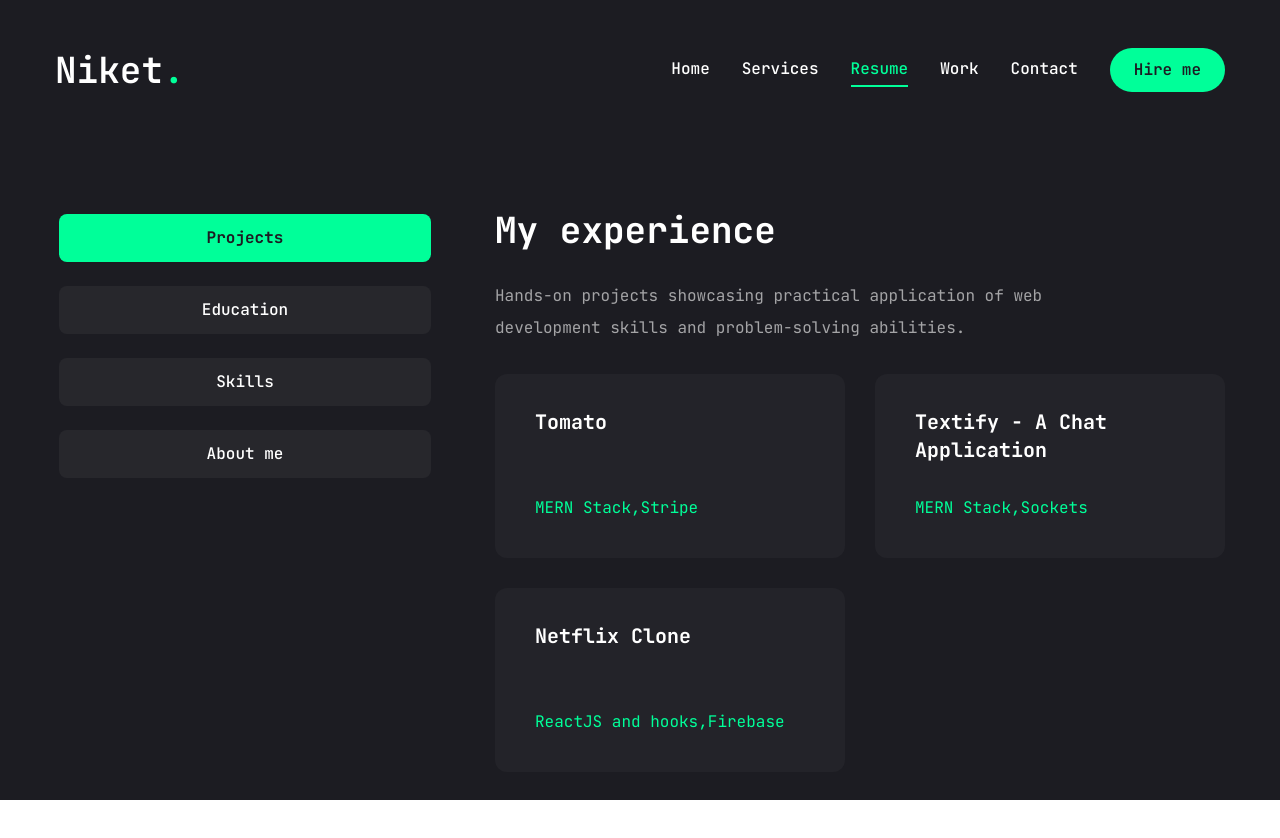
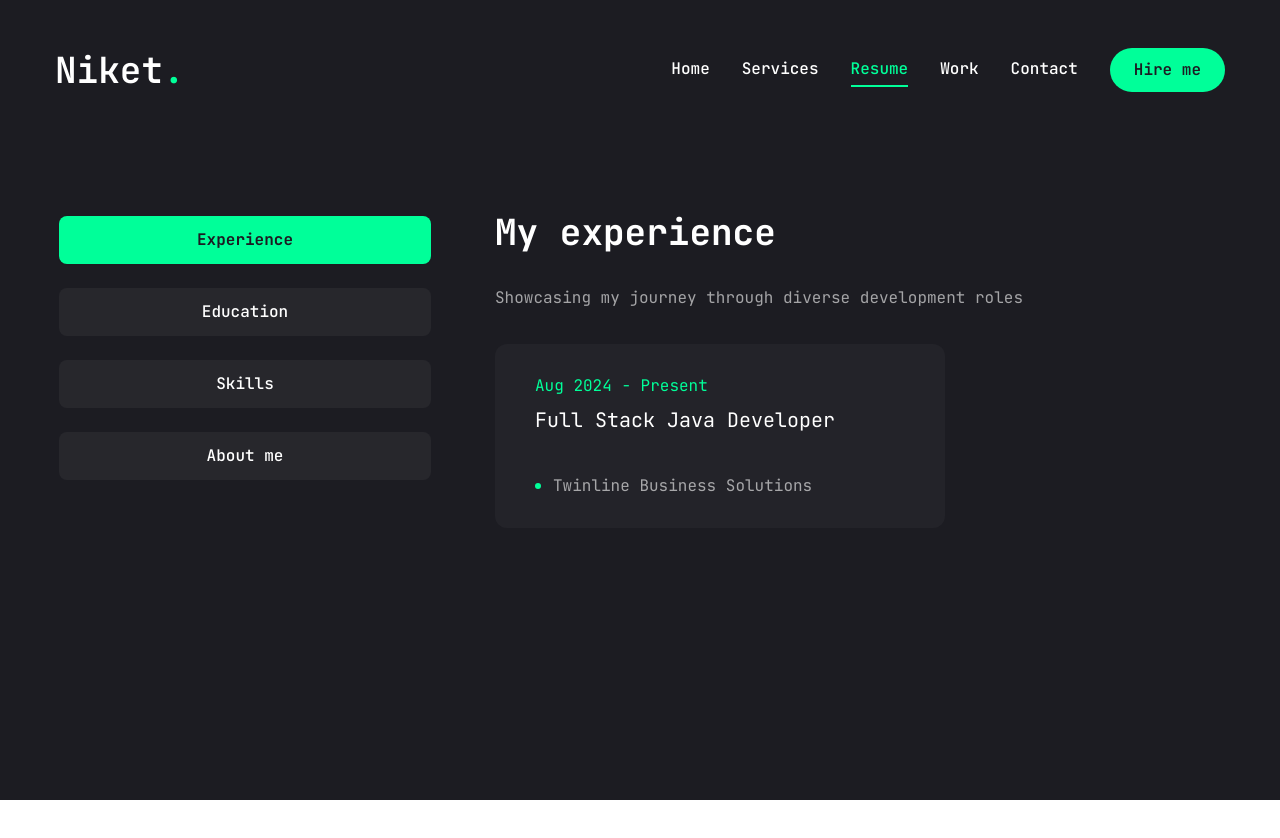
Before and after one commit to NC0312/my-portfolio, a Next.js app: page /resume in a window 1280 px wide. Shown: the top 838 px of the page. Built offline with nearby package versions, Linux system fonts and the light colour scheme.

Commit message:
Update page.jsx

```diff
--- a/app/resume/page.jsx
+++ b/app/resume/page.jsx
@@ -1,12 +1,12 @@
 "use client";
 
-import { FaReact, FaNodeJs, FaDatabase, FaJava, FaJs, FaCss3, FaHtml5, FaDocker } from 'react-icons/fa';
-import { SiTailwindcss, SiNextdotjs } from 'react-icons/si';
+import { FaReact, FaNodeJs, FaDatabase, FaJava, FaJs, FaCss3, FaHtml5, FaDocker,FaGit } from 'react-icons/fa';
+import { SiTailwindcss, SiNextdotjs,SiJira} from 'react-icons/si';
 
 const about = {
   title: "About me",
   description:
-    "Recent B.Tech CSE graduate (2024) specializing in MERN stack and Next.js, with proficiency in Java and front-end technologies. Passionate about creating innovative web solutions.",
+    "Software Engineering Intern at Twinline Business Solutions | Java Developer | MERN Stack & Next.js Enthusiast",
   info: [
     {
       fieldName: "Name",
@@ -42,20 +42,13 @@ const about = {
 const experience = {
   icon: '/assets/resume/badge.svg',
   title: 'My experience',
-  description: 'Hands-on projects showcasing practical application of web development skills and problem-solving abilities.',
+  description: 'Showcasing my journey through diverse development roles',
 
   items: [
     {
-      project: "Tomato",
-      skills: "MERN Stack,Stripe"
-    },
-    {
-      project: "Textify - A Chat Application",
-      skills: "MERN Stack,Sockets",
-    },
-    {
-      project: "Netflix Clone",
-      skills: "ReactJS and hooks,Firebase",
+      company:'Twinline Business Solutions',
+      position:'Full Stack Java Developer',
+      duration:'Aug 2024 - Present'
     },
   ]
 }
@@ -86,7 +79,7 @@ const skills={
   skillList:[
     {
       icon:<FaJava/>,
-      name:"Core Java",
+      name:"Java/Springboot/Hibernate",
     },
     {
       icon:<SiNextdotjs/>,
@@ -103,6 +96,14 @@ const skills={
     {
       icon:<FaDatabase/>,
       name:"Mongo DB",
+    },
+    {
+      icon:<SiJira/>,
+      name:"Jira",
+    },
+    {
+      icon:<FaGit/>,
+      name:"Git",
     },
     {
       icon:<SiTailwindcss/>,
@@ -147,7 +148,7 @@ const Resume = () => {
       <div className="container mx-auto">
         <Tabs defaultValue='experience' className='flex flex-col xl:flex-row gap-[60px]'>
           <TabsList className='flex flex-col w-full max-w-[380px] mx-auto xl:mx-0 gap-6'>
-          <TabsTrigger value="experience">Projects</TabsTrigger>
+          <TabsTrigger value="experience">Experience</TabsTrigger>
           <TabsTrigger value="education">Education</TabsTrigger>
           <TabsTrigger value="skills">Skills</TabsTrigger>
           <TabsTrigger value="about">About me</TabsTrigger>
@@ -161,18 +162,18 @@ const Resume = () => {
                 <ScrollArea className="h-[400px]">
                   <ul className='grid grid-cols-1 lg:grid-cols-2 gap-[30px]'>
                     {experience.items.map((item,index)=>{
-                      return <li key={index} className='bg-[#232329] h-[184px] py-6 px-10 rounded-xl flex flex-col justify-center items-center lg:items-start gap-1'>
-                        {/* <span>{item.duration}</span> */}
-                        <h3 className='text-xl max-w-[260px] min-h-[60px] font-bold  text-center lg:text-left mb-5 '>{item.project}</h3>
+                      return <li key={index} className='bg-[#232329] h-[184px] w-[450px] py-2 px-10 rounded-xl flex flex-col justify-center items-center lg:items-start gap-1 ' >
+                        <span className='text-accent'>{item.duration}</span>
+                        <h3 className='text-xl min-h-[60px] text-center lg:text-left'>{item.position}</h3>
                         <div className='flex items-center gap-3'>
-
-                          <p className='text-accent'>{item.skills}</p>
+                          <span className='w-[6px] h-[6px] rounded-full bg-accent'></span>
+                          <p className='text-white/60'>{item.company}</p>
                         </div>
                       </li>
                     })}
                   </ul>
                 </ScrollArea>
-              </div>
+</div>
             </TabsContent>
 
             <TabsContent value='education' className='w-full'>
```
